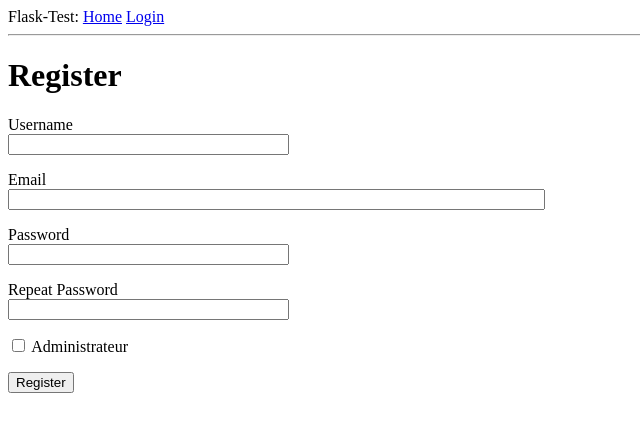
After one commit to solenne2404/ContentPasContent, a Flask app: page /register in a window 1280 px wide. The commit adds this page. Shown: the top 432 px of the page, without its empty margins (0-640 px from the left). Run offline with Flask 2, Linux system fonts and the light colour scheme.

Commit message:
Registration users form

```diff
--- a/Flask/app/forms.py
+++ b/Flask/app/forms.py
@@ -1,9 +1,31 @@
 from flask_wtf import FlaskForm
 from wtforms import StringField, PasswordField, BooleanField, SubmitField
-from wtforms.validators import DataRequired
+from wtforms.validators import ValidationError, DataRequired, Email, EqualTo
+from app.models import User
 
 class LoginForm(FlaskForm):
     username = StringField('Username', validators=[DataRequired()])
     password = PasswordField('Password', validators=[DataRequired()])
     remember_me = BooleanField('Remember Me')
     submit = SubmitField('Sign In')
+
+
+
+class RegistrationForm(FlaskForm):
+    username = StringField('Username', validators=[DataRequired()])
+    email = StringField('Email', validators=[DataRequired(), Email()])
+    password = PasswordField('Password', validators=[DataRequired()])
+    password2 = PasswordField(
+        'Repeat Password', validators=[DataRequired(), EqualTo('password')])
+    admin = BooleanField('Administrateur')
+    submit = SubmitField('Register')
+
+    def validate_username(self, username):
+        user = User.query.filter_by(username=username.data).first()
+        if user is not None:
+            raise ValidationError('Un compte existe déjà pour cet identifiant.')
+
+    def validate_email(self, email):
+        user = User.query.filter_by(email=email.data).first()
+        if user is not None:
+            raise ValidationError('Un compte existe déjà pour cette adresse')
--- a/Flask/app/routes.py
+++ b/Flask/app/routes.py
@@ -1,6 +1,6 @@
 from flask import render_template, flash, redirect, url_for, request
-from app import app
-from app.forms import LoginForm
+from app import app, db
+from app.forms import LoginForm, RegistrationForm
 from flask_login import current_user, login_user, logout_user, login_required
 from app.models import User
 from werkzeug.urls import url_parse
@@ -40,3 +40,19 @@ def login():
             next_page = url_for('index')
         return redirect(url_for('index'))
     return render_template('login.html', title='Sign In', form=form)
+
+
+
+@app.route('/register', methods=['GET', 'POST'])
+def register():
+    if current_user.is_authenticated:
+        return redirect(url_for('index'))
+    form = RegistrationForm()
+    if form.validate_on_submit():
+        user = User(username=form.username.data, email=form.email.data, admin=form.admin.data)
+        user.set_password(form.password.data)
+        db.session.add(user)
+        db.session.commit()
+        flash('Congratulations, you are now a registered user!')
+        return redirect(url_for('login'))
+    return render_template('register.html', title='Register', form=form)
--- a/Flask/app/templates/login.html
+++ b/Flask/app/templates/login.html
@@ -21,4 +21,6 @@
         <p>{{ form.remember_me() }} {{ form.remember_me.label }} </p>
         <p> {{ form.submit() }} </p>
     </form>
+    <p>New User? <a href="{{ url_for('register') }}">Click to Register!</a></p>
+
 {% endblock %}
--- /dev/null
+++ b/Flask/app/templates/register.html
@@ -0,0 +1,38 @@
+{% extends "base.html" %}
+
+{% block content %}
+    <h1>Register</h1>
+    <form action="" method="post">
+        {{ form.hidden_tag() }}
+        <p>
+            {{ form.username.label }}<br>
+            {{ form.username(size=32) }}<br>
+            {% for error in form.username.errors %}
+            <span style="color: red;">[{{ error }}]</span>
+            {% endfor %}
+        </p>
+        <p>
+            {{ form.email.label }}<br>
+            {{ form.email(size=64) }}<br>
+            {% for error in form.email.errors %}
+            <span style="color: red;">[{{ error }}]</span>
+            {% endfor %}
+        </p>
+        <p>
+            {{ form.password.label }}<br>
+            {{ form.password(size=32) }}<br>
+            {% for error in form.password.errors %}
+            <span style="color: red;">[{{ error }}]</span>
+            {% endfor %}
+        </p>
+        <p>
+            {{ form.password2.label }}<br>
+            {{ form.password2(size=32) }}<br>
+            {% for error in form.password2.errors %}
+            <span style="color: red;">[{{ error }}]</span>
+            {% endfor %}
+        </p>
+        <p>{{ form.admin() }} {{ form.admin.label }} </p>
+        <p>{{ form.submit() }}</p>
+    </form>
+{% endblock %}
```
